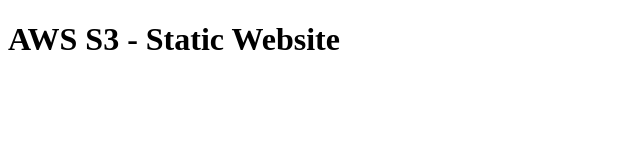
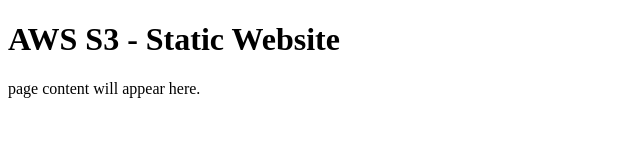
Before and after one commit to mskhirwar/static-website-s3, a plain HTML site: page public/index.html in a window 1280 px wide. Shown: the whole page, without its empty margins (0-640 px from the left). Drawn offline with Linux system fonts and the light colour scheme.

Commit message:
Update index.html

```diff
--- a/public/index.html
+++ b/public/index.html
@@ -7,5 +7,6 @@
 </head>
 <body>
     <h1>AWS S3 - Static Website</h1>
+    <p>page content will appear here.</p>
 </body>
 </html>
```
